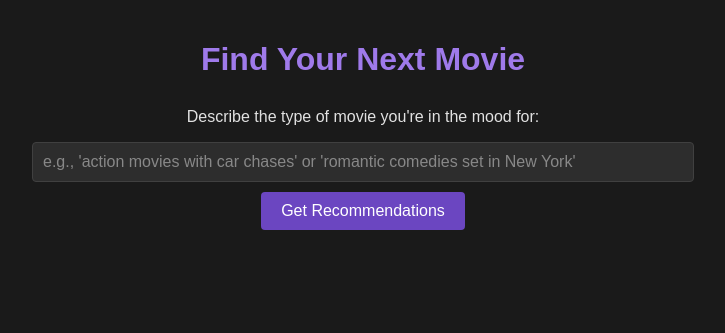
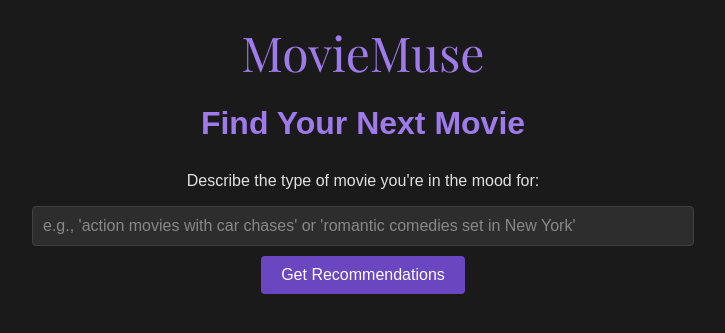
Before and after one commit to Mufasaxi/MovieMuse, a Flask app: page / in a window 1280 px wide. Shown: the top 333 px of the page, without its empty margins (277-1002 px from the left). Run offline with Flask 3, Linux system fonts and the light colour scheme.

Commit message:
feat: adjust index.html

```diff
--- a/templates/index.html
+++ b/templates/index.html
@@ -1,7 +1,8 @@
 <!DOCTYPE html>
 <html>
 <head>
-    <title>Movie Recommendations</title>
+    <title>MovieMuse</title>
+    <link href="https://fonts.googleapis.com/css2?family=Playfair+Display:wght@400;700&display=swap" rel="stylesheet">
     <style>
         body {
             font-family: Arial, sans-serif;
@@ -10,6 +11,13 @@
             padding: 20px;
             background-color: #1a1a1a;
             color: #e1e1e1;
+        }
+        .brand {
+            font-family: 'Playfair Display', sans-serif;
+            color: #9f7aea;
+            font-size: 3rem;
+            text-align: center;
+            margin-bottom: 10px;
         }
         .search-form {
             margin: 20px 0;
@@ -55,6 +63,7 @@
     </style>
 </head>
 <body>
+    <div class="brand">MovieMuse</div>
     <h1>Find Your Next Movie</h1>
     <form class="search-form" method="post">
         <p>Describe the type of movie you're in the mood for:</p>
```
